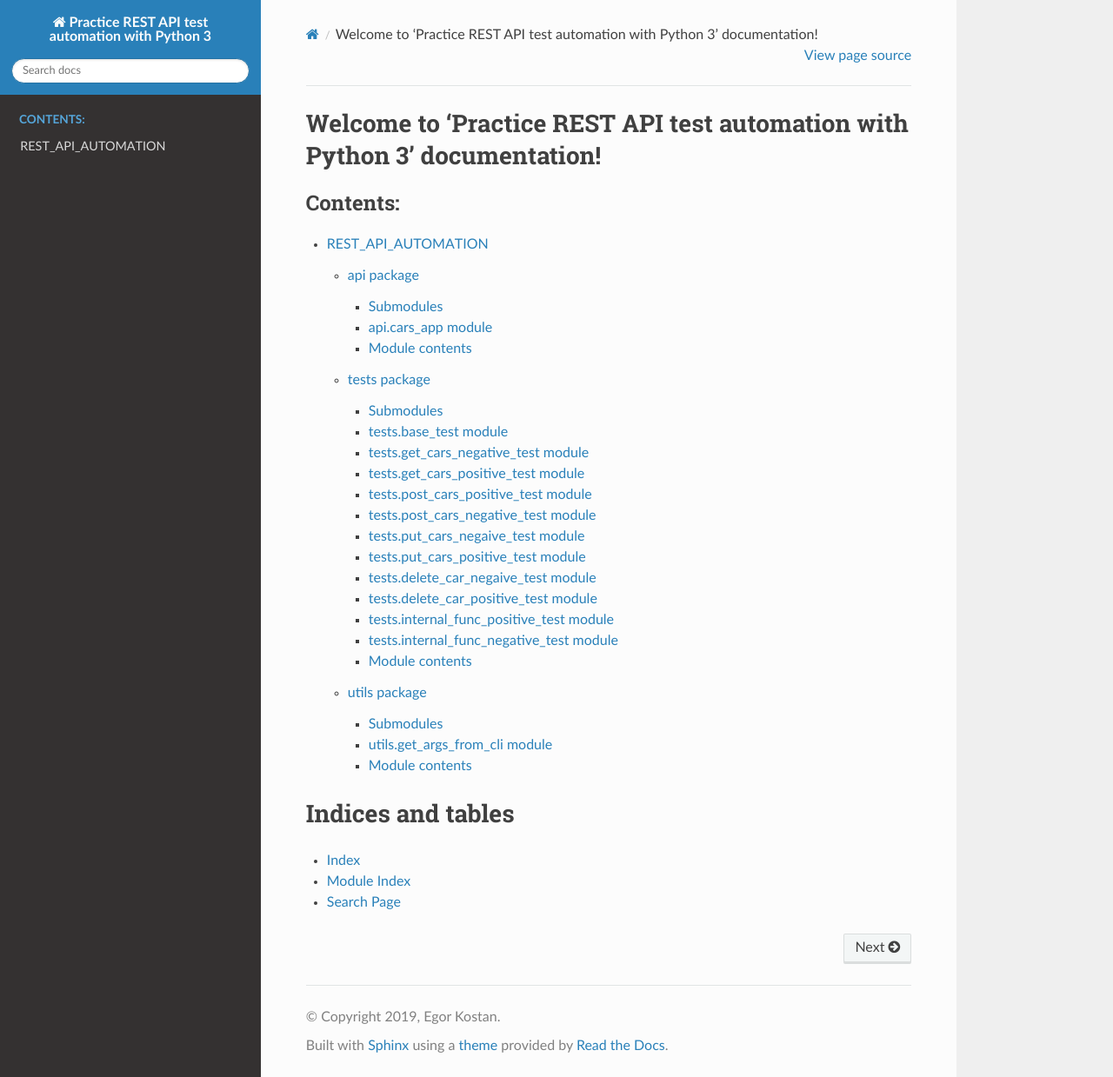
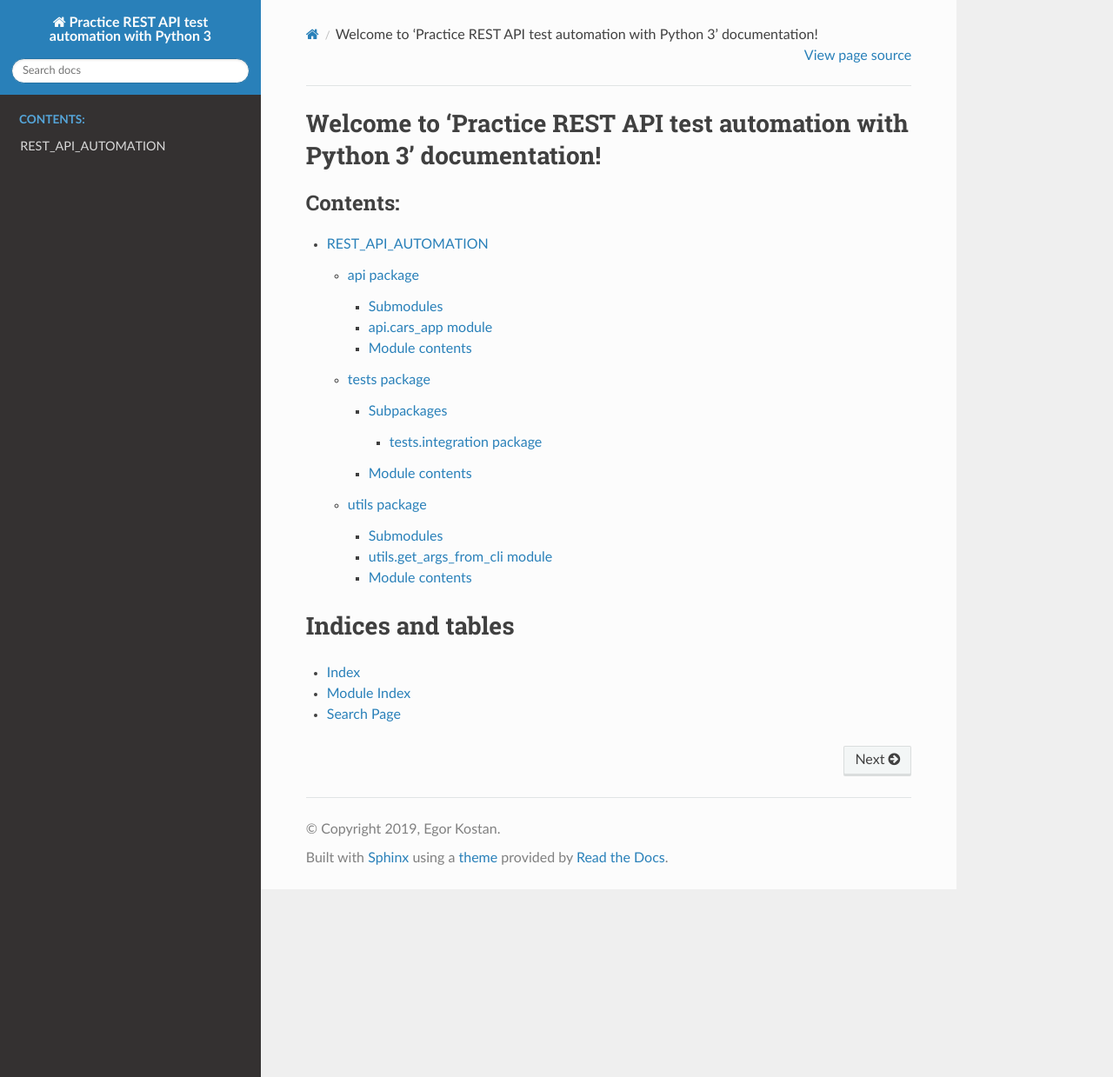
Before and after one commit to ikostan/REST_API_AUTOMATION, a Sphinx documentation site: the page built from docs/index.rst, in a window 1280 px wide and 1239 px high. Shown: the whole window at 87% size. Built offline with Sphinx 7.4.7 and the Read the Docs theme 2.0.0, drawn with Linux system fonts in a browser that asks for light colours; pages that are not in the unit, such as notebooks, are missing from menus.

Commit message:
Update tests.rst

```diff
--- a/docs/tests.rst
+++ b/docs/tests.rst
@@ -1,97 +1,14 @@
 tests package
 =============
 
-Submodules
-----------
+Subpackages
+-----------
 
-tests.base\_test module
------------------------
+.. toctree::
 
-.. automodule:: tests.base_test
-   :members:
-   :undoc-members:
-   :show-inheritance:
-
-tests.get\_cars\_negative\_test module
---------------------------------------
-
-.. automodule:: tests.get_cars_negative_test
-   :members:
-   :undoc-members:
-   :show-inheritance:
-
-tests.get\_cars\_positive\_test module
---------------------------------------
-
-.. automodule:: tests.get_cars_positive_test
-   :members:
-   :undoc-members:
-   :show-inheritance:
-
-tests.post\_cars\_positive\_test module
----------------------------------------
-
-.. automodule:: tests.post_cars_positive_test
-   :members:
-   :undoc-members:
-   :show-inheritance:
-
-tests.post\_cars\_negative\_test module
----------------------------------------
-
-.. automodule:: tests.post_cars_negative_test
-   :members:
-   :undoc-members:
-   :show-inheritance:
-
-tests.put\_cars\_negaive\_test module
--------------------------------------
-
-.. automodule:: tests.put_cars_negaive_test
-   :members:
-   :undoc-members:
-   :show-inheritance:
-
-tests.put\_cars\_positive\_test module
---------------------------------------
-
-.. automodule:: tests.put_cars_positive_test
-   :members:
-   :undoc-members:
-   :show-inheritance:
-
-tests.delete\_car\_negaive\_test module
--------------------------------------
-
-.. automodule:: tests.delete_car_negative_test
-   :members:
-   :undoc-members:
-   :show-inheritance:
-
-tests.delete\_car\_positive\_test module
---------------------------------------
-
-.. automodule:: tests.delete_car_positive_test
-   :members:
-   :undoc-members:
-   :show-inheritance:
-
-tests.internal\_func\_positive\_test module
---------------------------------------
-
-.. automodule:: tests.internal_func_positive_test
-   :members:
-   :undoc-members:
-   :show-inheritance:
-
-tests.internal\_func\_negative\_test module
---------------------------------------
-
-.. automodule:: tests.internal_func_negative_test
-   :members:
-   :undoc-members:
-   :show-inheritance:
-
+   tests.integration
+   tests.system
+   tests.unit
 
 Module contents
 ---------------
```
